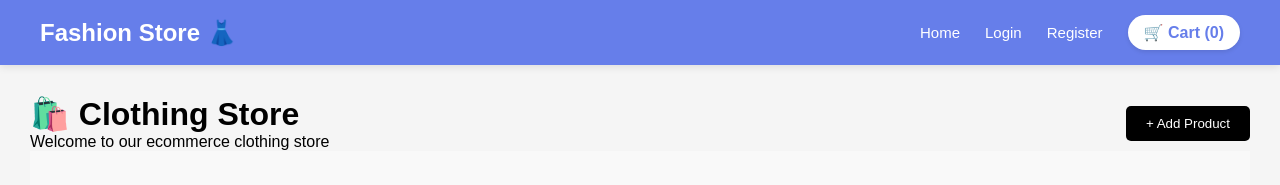
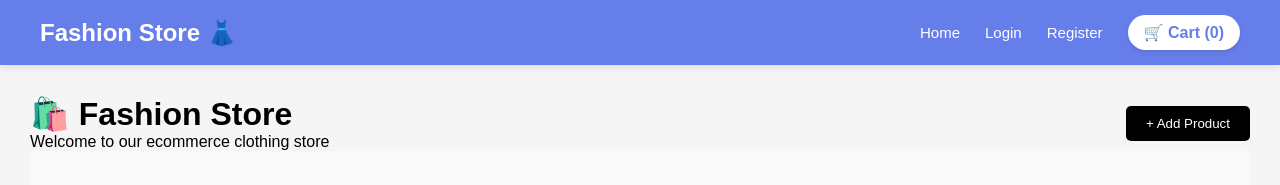
Before and after one commit to dipalikalganche/Ecommerce-Frontendproject, a React (Vite) app: page / in a window 1280 px wide. Shown: the top 185 px of the page. Built offline with nearby package versions, Linux system fonts and the light colour scheme; no server answers.

Commit message:
frontend project completed

```diff
--- a/src/pages/Home.jsx
+++ b/src/pages/Home.jsx
@@ -14,7 +14,7 @@ function Home() {
         }}
       >
         <div>
-          <h1>🛍️ Clothing Store</h1>
+          <h1>🛍️ Fashion Store</h1>
           <p>Welcome to our ecommerce clothing store</p>
         </div>
 
```
